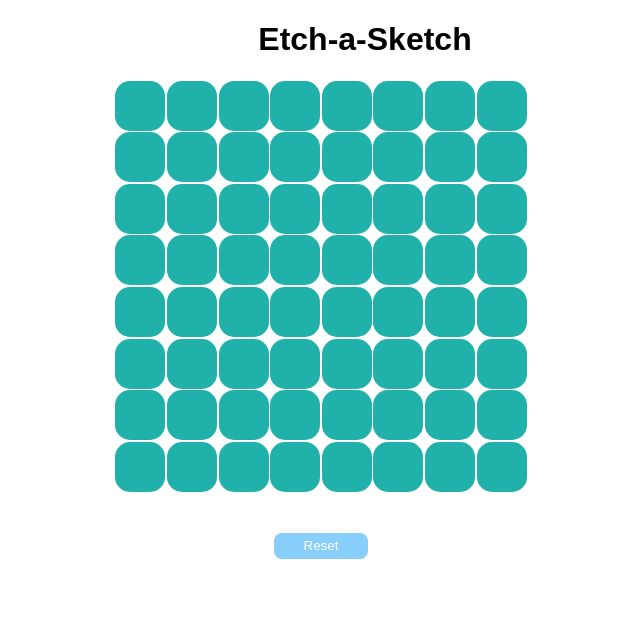
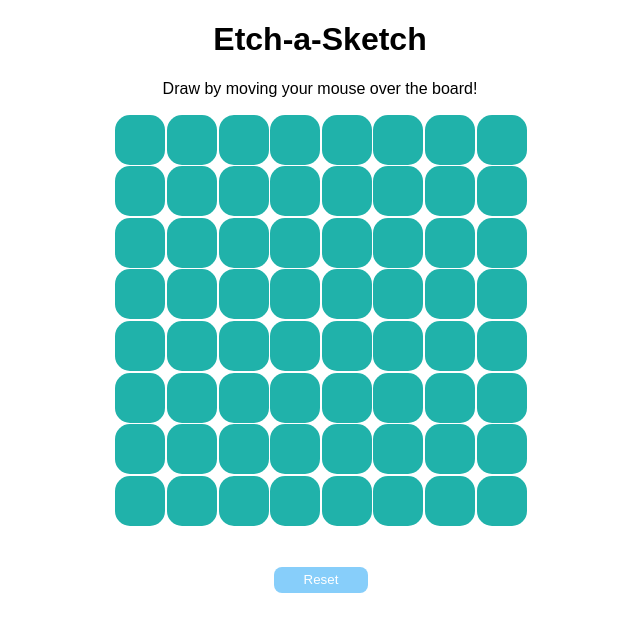
Before and after one commit to usernamecodeearth/Etch-a-Sketch, a plain HTML site: page index.html in a window 1280 px wide. Shown: the whole page, without its empty margins (283-923 px from the left). Drawn offline with Linux system fonts and the light colour scheme.

```diff
--- a/index.html
+++ b/index.html
@@ -10,6 +10,7 @@
 <body>
     <h1>Etch-a-Sketch</h1>
 
+    <p>Draw by moving your mouse over the board!</p>
 <div class="section12Container">
     <section class="section1">
         <nav>
--- a/styles.css
+++ b/styles.css
@@ -16,10 +16,13 @@ body{
 
 
 
-h1{
+h1, p{
   display: flex;
   justify-content: center;
+  margin-right: 90px;
 }
+
+
 
 nav{
   display: inline-block;
```
